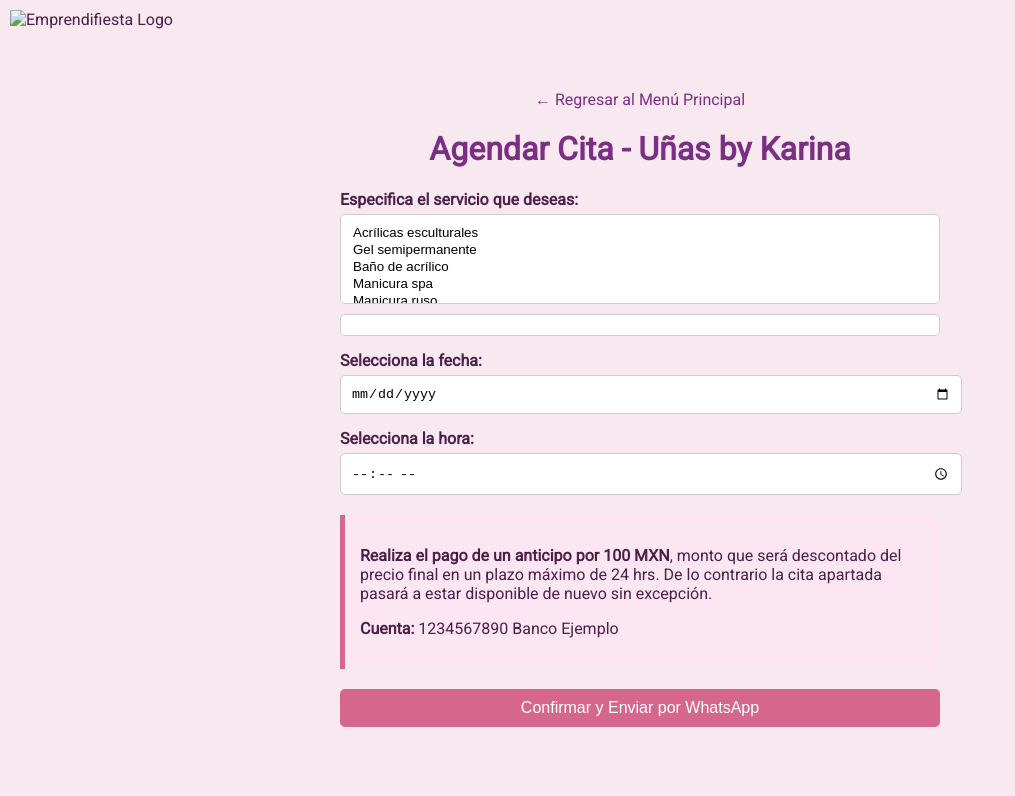
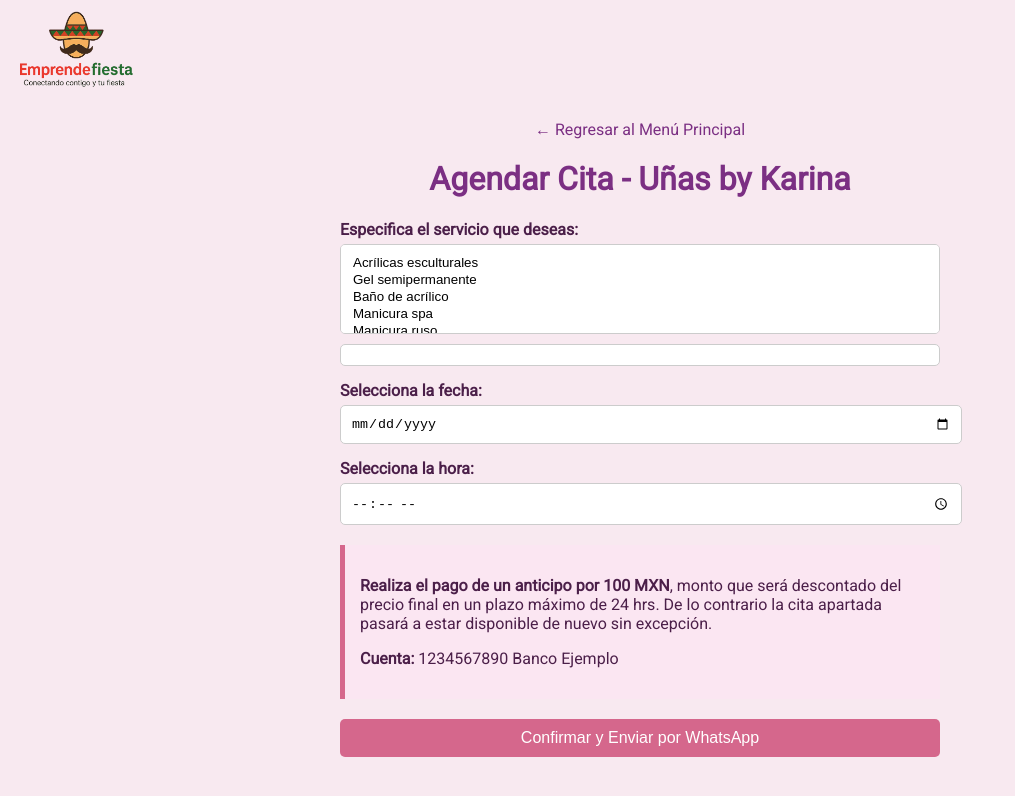
Before and after one commit to Sociosdeventaonline/Emprendifiesta, a plain HTML site: page Uñas.html in a window 1280 px wide. Shown: the whole page, without its empty margins (0-1015 px from the left). Drawn offline with Linux system fonts and the light colour scheme.

Commit message:
Update Uñas.html

```diff
--- a/Uñas.html
+++ b/Uñas.html
@@ -18,7 +18,7 @@
       align-items: center;
       padding: 10px;
     }
-    header img {
+    header img< {
       height: 50px;
       margin-right: 10px;
     }
@@ -80,7 +80,7 @@
 </head>
 <body>
   <header>
-    <img src="img/logo_emprendifiesta.png" alt="Emprendifiesta Logo">
+    <img src="img/logo.png" alt="Emprendefiesta Logo" style="height: 80px;">
   </header>
   <div class="container">
     <a href="index.html" class="menu-link">&#8592; Regresar al Menú Principal</a>
```
